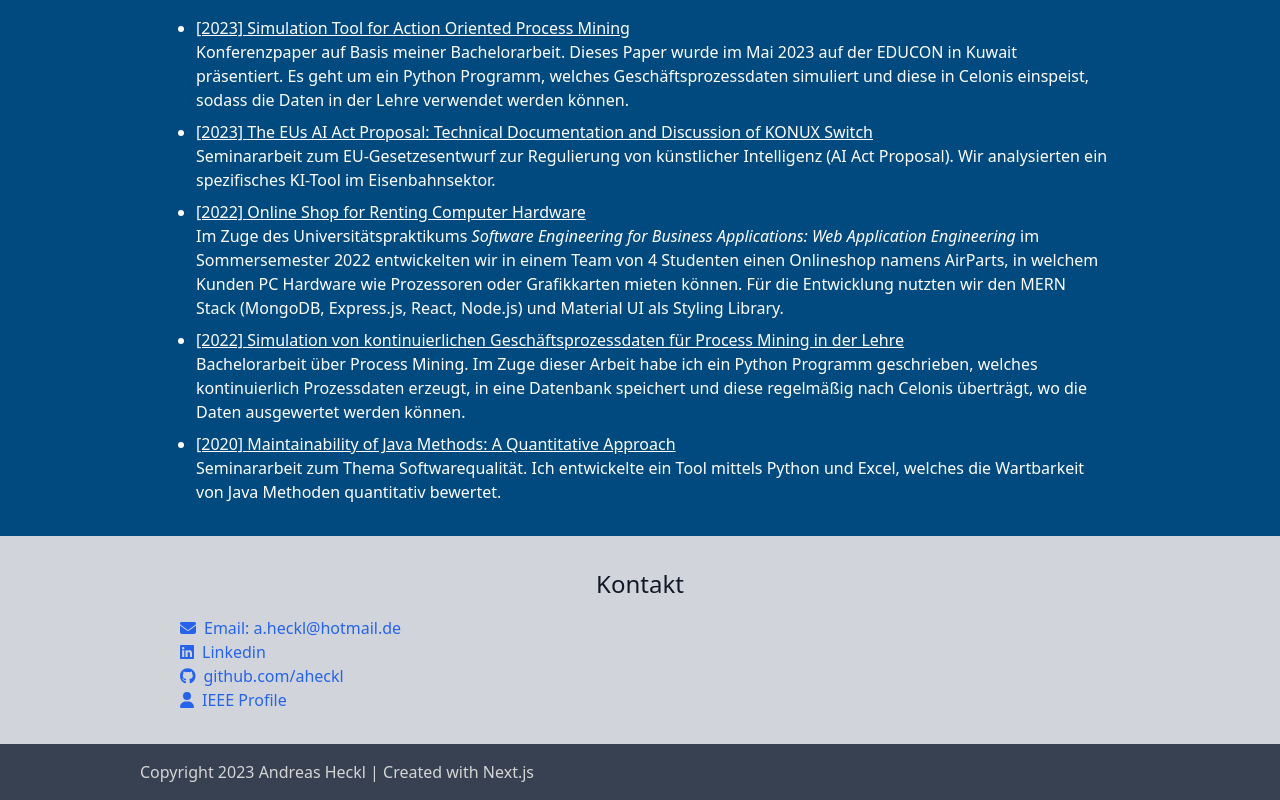
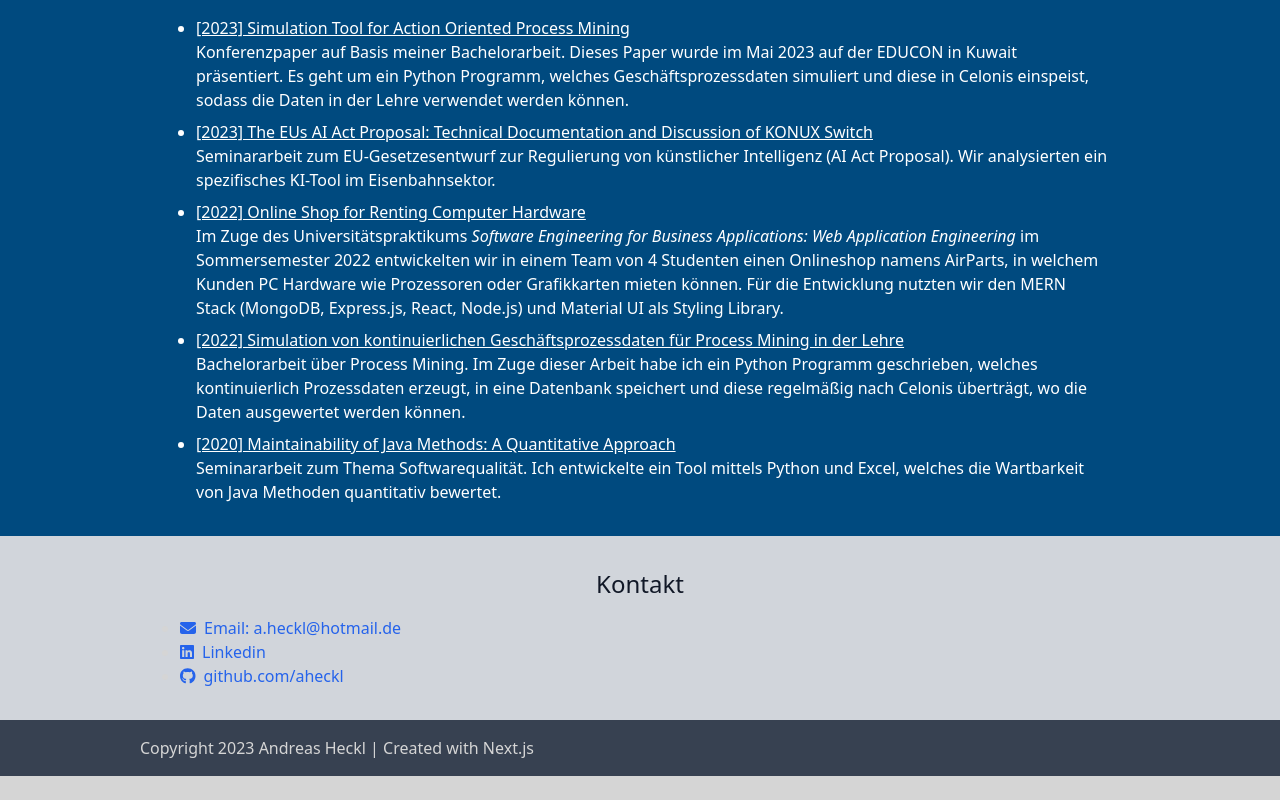
Before and after one commit to aheckl/homepage, a Next.js app: page / in a window 1280 px wide. Shown: the part 984-1784 px from the top of the page. After the commit the page ends 1760 px from the top, so only its background shows below. Built offline with nearby package versions, Linux system fonts and the light colour scheme.

Commit message:
Update CV

```diff
--- a/pages/index.js
+++ b/pages/index.js
@@ -164,12 +164,6 @@ const Home = () => {
                 github.com/aheckl
               </a>
             </li>
-            <li>
-              <a href="https://ieeexplore.ieee.org/author/37089842369" className="text-blue-600 hover:underline">
-                <FontAwesomeIcon icon={faUser} className="mr-2" />
-                IEEE Profile
-              </a>
-            </li>
           </ul>
         </div>
       </div>
```
Also changed, not shown: 1 other file (tests, documents, lock files or other folders).
